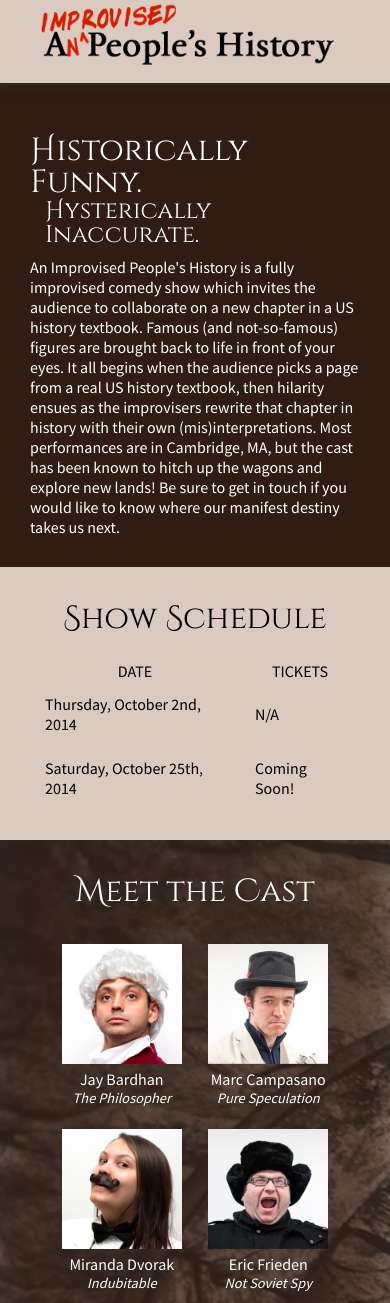
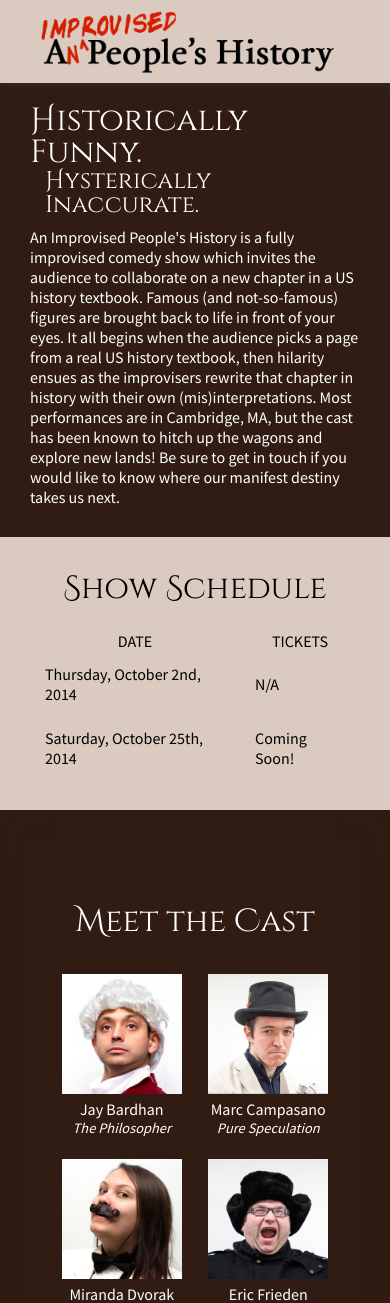
Before and after one commit to scit106/improvhistory, a Node server app: page / in a window 390 px wide. Shown: the top 1303 px of the page. Run offline with Node 20, Linux system fonts and the light colour scheme; some libraries are stand-ins or nearby versions.

Commit message:
adding padding to content

```diff
--- a/public/style.css
+++ b/public/style.css
@@ -97,6 +97,10 @@ input[type="text"], input[type="email"] {
 	position: relative;
 	z-index: 0;
 	min-height: 200px;
+}
+
+.content {
+	padding: 60px 0px;
 }
 
 .nav {
@@ -247,7 +251,10 @@ input[type="text"], input[type="email"] {
 	background-color: rgb(126,78,58);
 }
 
+
+
 /* Specific Elements */
+
 #page-title {
 	margin-bottom: 20px;
 }
@@ -258,7 +265,6 @@ input[type="text"], input[type="email"] {
 
 #welcome {
 	margin-top: 75px;
-	padding-top: 60px;
 	background-image: url(images/GlobeBk.jpg);
 	background-position: 55% 90%; /* 45% 75% also looks good */
 }
@@ -407,8 +413,15 @@ input[type="text"], input[type="email"] {
 	}
 	#logo img{
 		max-width: 80%;
+		padding-top: 2%;
 	}
 	.nav {
 		padding: 1%;
 	}
+	#newsletter-intro, #cast {
+		background-image: none;
+	}
+	#show-dates .location-info td {
+		padding: 12px 15px;
+	}
 }
```
